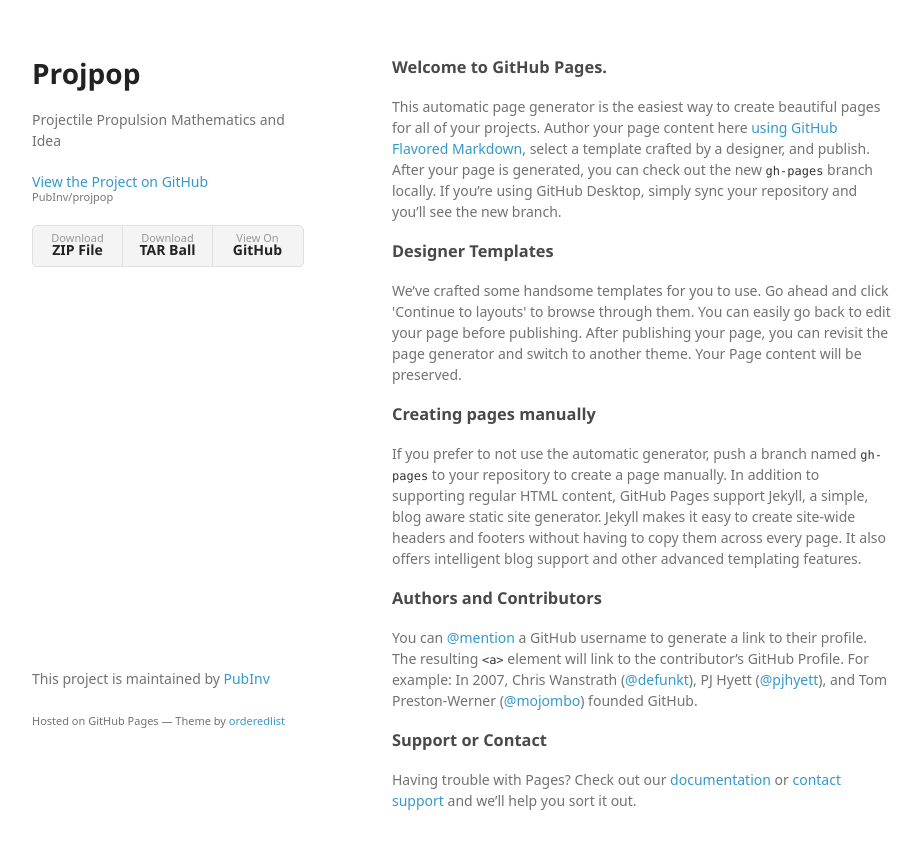
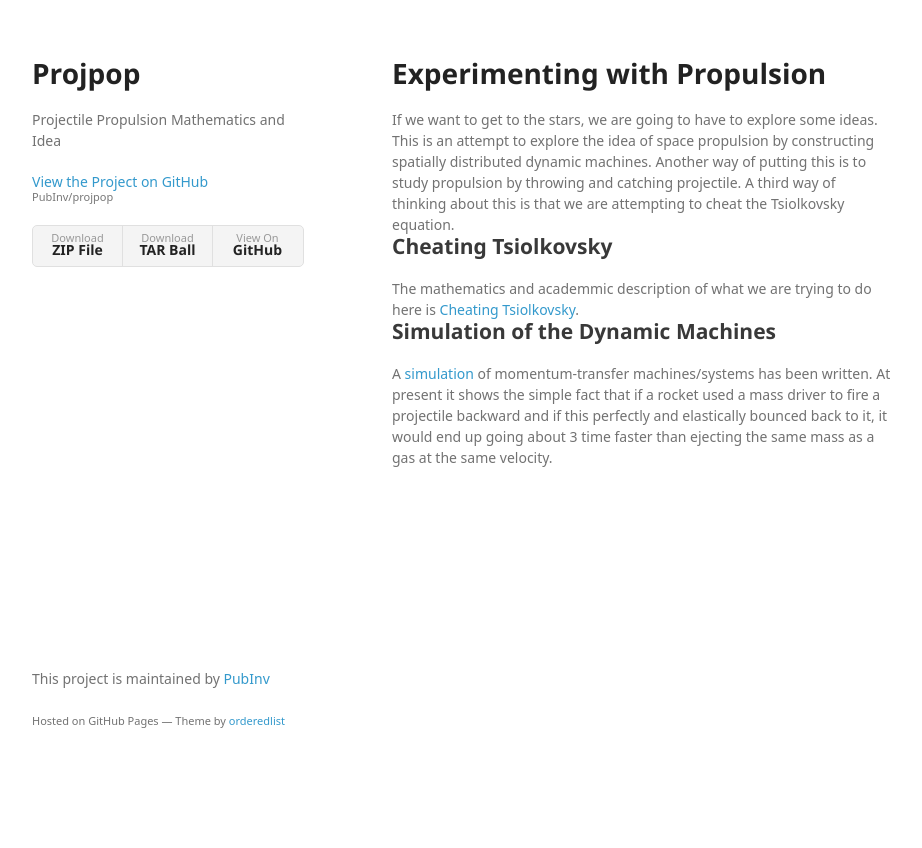
Before and after one commit to PubInv/projpop, a plain HTML site: page index.html in a window 1280 px wide. Shown: the whole page, without its empty margins (178-1100 px from the left). After the commit the page ends 800 px from the top, so only its background shows below. Drawn offline with Linux system fonts and the light colour scheme; a web font is replaced by a local one.

Commit message:
improving index page, linking to simulation and paper

```diff
--- a/index.html
+++ b/index.html
@@ -28,30 +28,15 @@
         </ul>
       </header>
       <section>
-        <h3>
-<a id="welcome-to-github-pages" class="anchor" href="#welcome-to-github-pages" aria-hidden="true"><span aria-hidden="true" class="octicon octicon-link"></span></a>Welcome to GitHub Pages.</h3>
-
-<p>This automatic page generator is the easiest way to create beautiful pages for all of your projects. Author your page content here <a href="https://guides.github.com/features/mastering-markdown/">using GitHub Flavored Markdown</a>, select a template crafted by a designer, and publish. After your page is generated, you can check out the new <code>gh-pages</code> branch locally. If you’re using GitHub Desktop, simply sync your repository and you’ll see the new branch.</p>
-
-<h3>
-<a id="designer-templates" class="anchor" href="#designer-templates" aria-hidden="true"><span aria-hidden="true" class="octicon octicon-link"></span></a>Designer Templates</h3>
-
-<p>We’ve crafted some handsome templates for you to use. Go ahead and click 'Continue to layouts' to browse through them. You can easily go back to edit your page before publishing. After publishing your page, you can revisit the page generator and switch to another theme. Your Page content will be preserved.</p>
-
-<h3>
-<a id="creating-pages-manually" class="anchor" href="#creating-pages-manually" aria-hidden="true"><span aria-hidden="true" class="octicon octicon-link"></span></a>Creating pages manually</h3>
-
-<p>If you prefer to not use the automatic generator, push a branch named <code>gh-pages</code> to your repository to create a page manually. In addition to supporting regular HTML content, GitHub Pages support Jekyll, a simple, blog aware static site generator. Jekyll makes it easy to create site-wide headers and footers without having to copy them across every page. It also offers intelligent blog support and other advanced templating features.</p>
-
-<h3>
-<a id="authors-and-contributors" class="anchor" href="#authors-and-contributors" aria-hidden="true"><span aria-hidden="true" class="octicon octicon-link"></span></a>Authors and Contributors</h3>
-
-<p>You can <a href="https://help.github.com/articles/basic-writing-and-formatting-syntax/#mentioning-users-and-teams" class="user-mention">@mention</a> a GitHub username to generate a link to their profile. The resulting <code>&lt;a&gt;</code> element will link to the contributor’s GitHub Profile. For example: In 2007, Chris Wanstrath (<a href="https://github.com/defunkt" class="user-mention">@defunkt</a>), PJ Hyett (<a href="https://github.com/pjhyett" class="user-mention">@pjhyett</a>), and Tom Preston-Werner (<a href="https://github.com/mojombo" class="user-mention">@mojombo</a>) founded GitHub.</p>
-
-<h3>
-<a id="support-or-contact" class="anchor" href="#support-or-contact" aria-hidden="true"><span aria-hidden="true" class="octicon octicon-link"></span></a>Support or Contact</h3>
-
-<p>Having trouble with Pages? Check out our <a href="https://help.github.com/pages">documentation</a> or <a href="https://github.com/contact">contact support</a> and we’ll help you sort it out.</p>
+	<h1> Experimenting with Propulsion </h1>
+	If we want to get to the stars, we are going to have to explore some ideas.  This is an attempt to explore the idea of space propulsion by constructing spatially distributed dynamic machines.  Another way of putting this is to study propulsion by throwing and catching projectile.
+	A third way of thinking about this is that we are attempting to cheat the Tsiolkovsky equation.
+	<h2>Cheating Tsiolkovsky</h2>
+	The mathematics and academmic description of what we are trying to do here is <a href="https://github.com/PubInv/projpop/blob/master/cheatingTsiolkovsky.pdf">Cheating Tsiolkovsky</a>.
+	<h2>Simulation of the Dynamic Machines</h2>
+	A  <a href="https://github.com/PubInv/projpop/blob/master/cheatingTsiolkovsky.pdf">simulation</a> of momentum-transfer machines/systems has been written.
+	At present it shows the simple fact that if a rocket used a mass driver to fire a projectile backward and if this perfectly and elastically
+	bounced back to it, it would end up going about 3 time faster than ejecting the same mass as a gas at the same velocity.
       </section>
       <footer>
         <p>This project is maintained by <a href="https://github.com/PubInv">PubInv</a></p>
```
